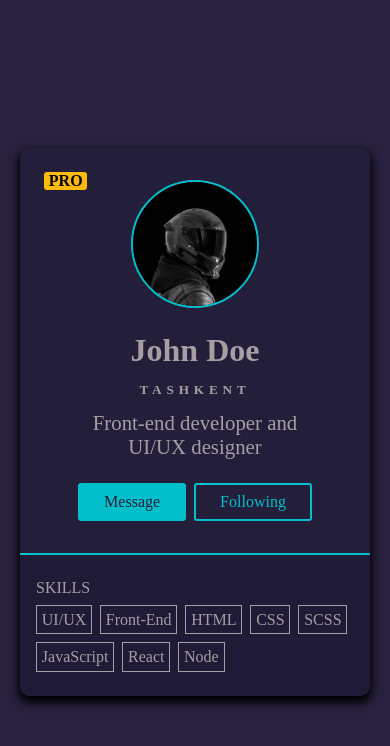
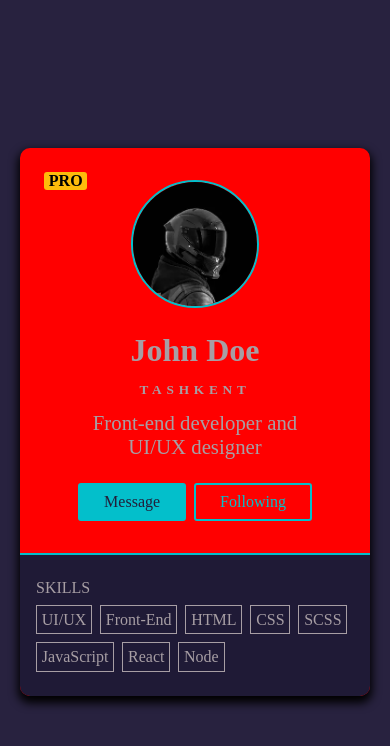
Before and after one commit to AlexBeskrovniy/scss-styles-example, a Svelte app: page / in a window 390 px wide. Shown: the top 746 px of the page. Built offline with nearby package versions, Linux system fonts and the light colour scheme.

Commit message:
Mixin for @media query test

```diff
--- a/src/UserCard.svelte
+++ b/src/UserCard.svelte
@@ -5,6 +5,10 @@
     .card {
       $cardColor: #231E39;
       $outlineColor: #03BFCB;
+
+      @include respond('mobile') {
+        background: red;
+      }
 
       height: auto;
       width: min(350px, 90vw);
--- a/src/mixins.scss
+++ b/src/mixins.scss
@@ -1,5 +1,18 @@
+$breakpoints: (
+    'mobile': (max-width: 900px),
+    'desktop': (min-width: 901px)
+);
+
 @mixin flex-center () {
     display: flex;
     justify-content: center;
     align-items: center;
 }
+
+@mixin respond($breakpoint) {
+    @if map-has-key($breakpoints, $breakpoint) {
+        @media #{inspect(map-get($breakpoints, $breakpoint))} {
+            @content
+        }
+    }
+}
```
